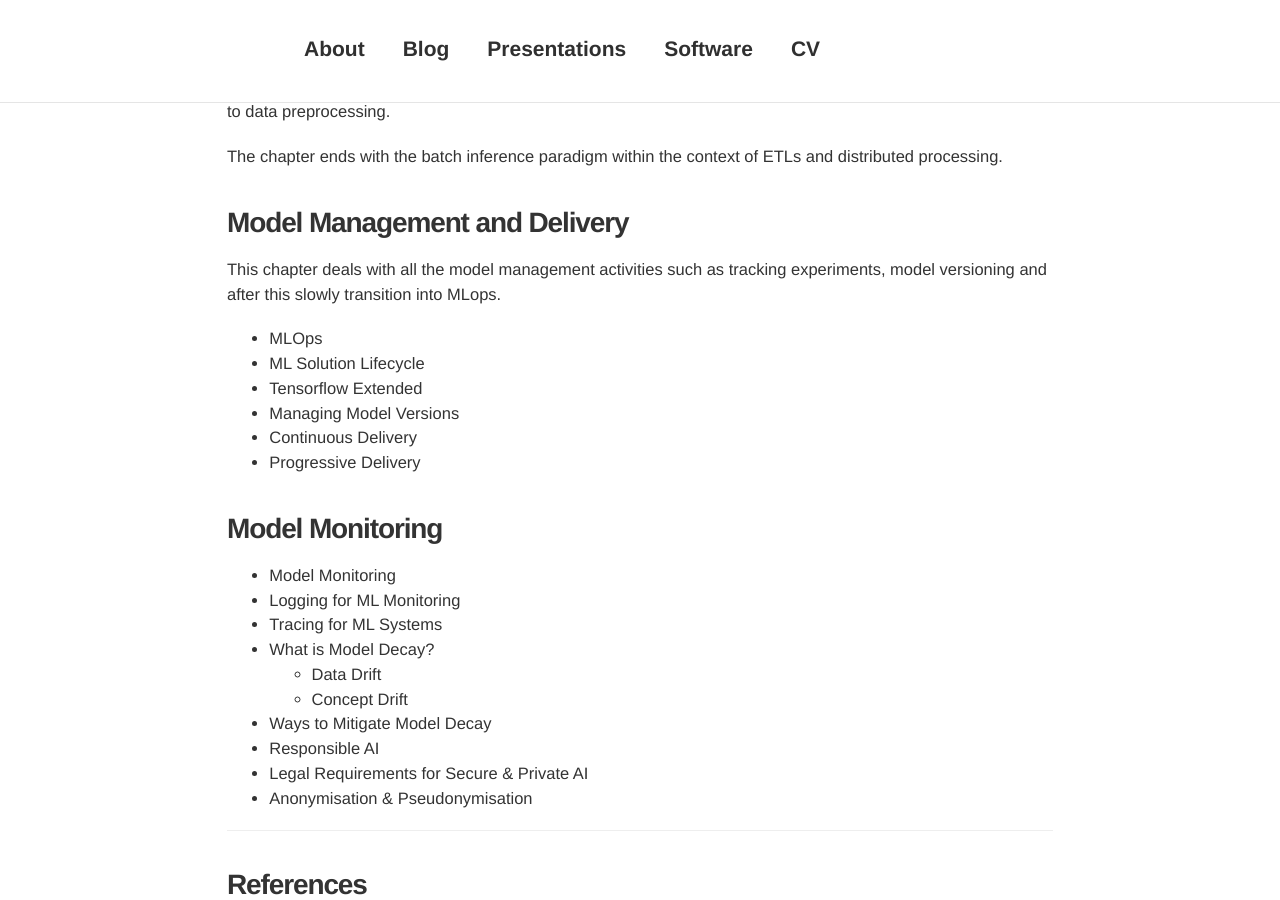
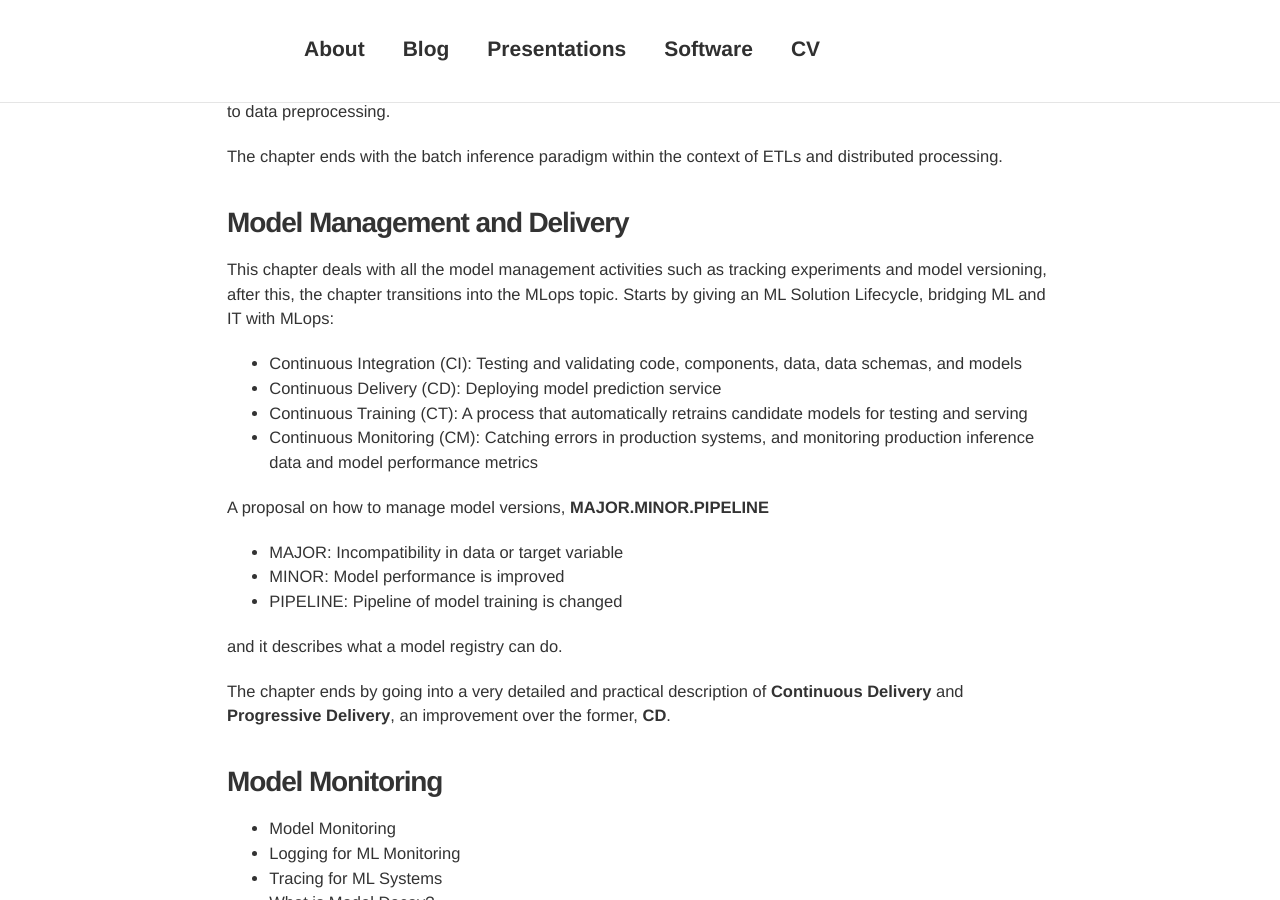
Before and after one commit to davidsbatista/davidsbatista.net, a Jekyll site: the page built from _posts/2023-07-11-Machine_Learning_in_Production.md, in a window 1280 px wide and 900 px high, scrolled down 10388 px. Built offline with Jekyll 4.4.1, drawn with Linux system fonts in a browser that asks for light colours; nearby versions of some CDN libraries; comment, search, counter and statistics services are not loaded.

Commit message:
notes for course 4 chapter 3 done

```diff
--- a/_posts/2023-07-11-Machine_Learning_in_Production.md
+++ b/_posts/2023-07-11-Machine_Learning_in_Production.md
@@ -313,14 +313,21 @@ The chapter ends with the batch inference paradigm within the context of ETLs an
 
 ### __Model Management and Delivery__
 
-This chapter deals with all the model management activities such as tracking experiments, model versioning and after this slowly transition into MLops.
+This chapter deals with all the model management activities such as tracking experiments and model versioning, after this, the chapter transitions into the MLops topic. Starts by giving an ML Solution Lifecycle, bridging ML and IT with MLops:
 
-- MLOps
-- ML Solution Lifecycle
-- Tensorflow Extended
-- Managing Model Versions
-- Continuous Delivery
-- Progressive Delivery
+- Continuous Integration (CI): Testing and validating code, components, data, data schemas, and models
+- Continuous Delivery (CD): Deploying model prediction service
+- Continuous Training (CT): A process that automatically retrains candidate models for testing and serving
+- Continuous Monitoring (CM): Catching errors in production systems, and monitoring production inference data and model performance metrics
+
+A proposal on how to manage model versions, __MAJOR.MINOR.PIPELINE__
+- MAJOR: Incompatibility in data or target variable
+- MINOR: Model performance is improved
+- PIPELINE: Pipeline of model training is changed
+
+and it describes what a model registry can do.
+
+The chapter ends by going into a very detailed and practical description of __Continuous Delivery__ and __Progressive Delivery__, an improvement over the former, __CD__.
 
 ### __Model Monitoring__
 
```
